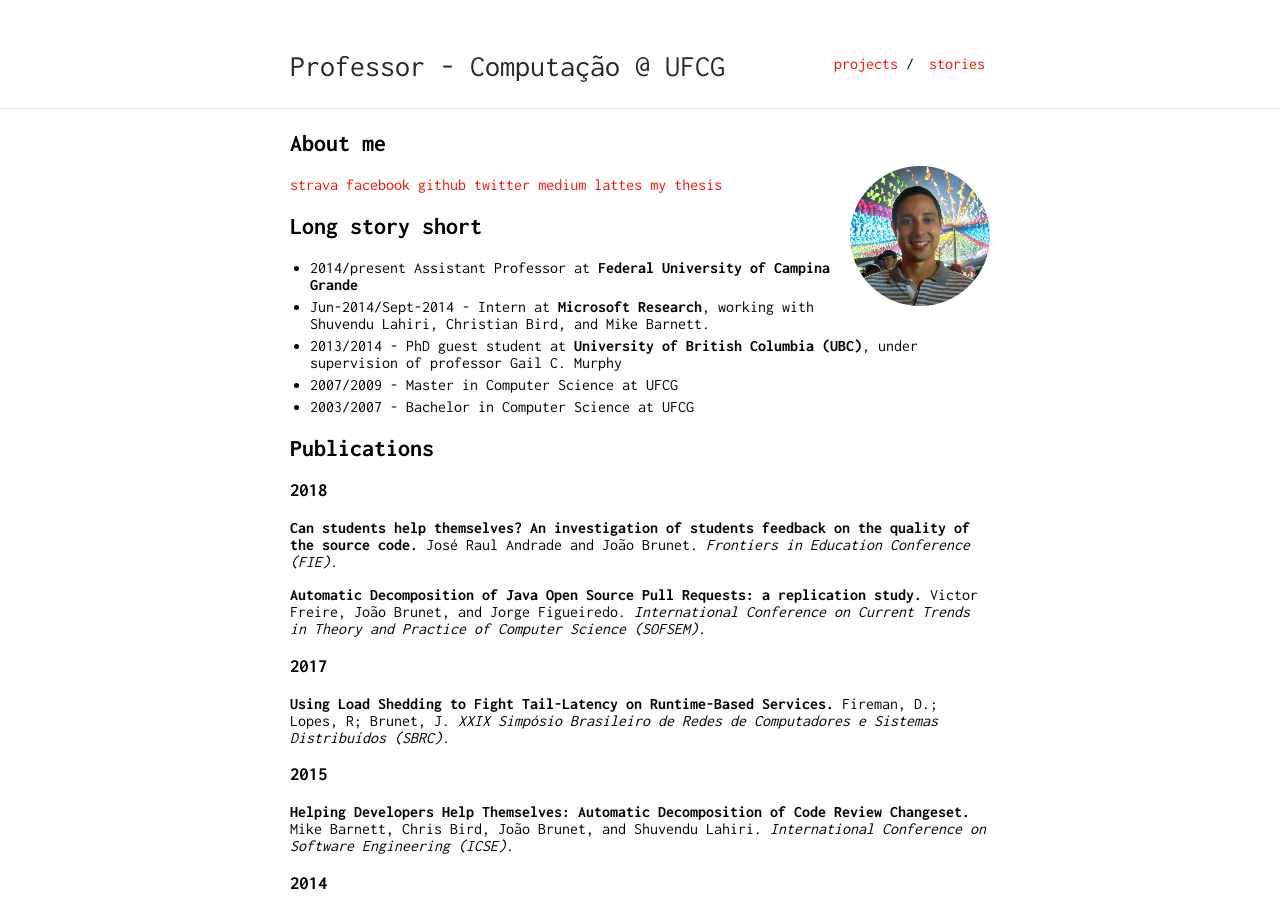
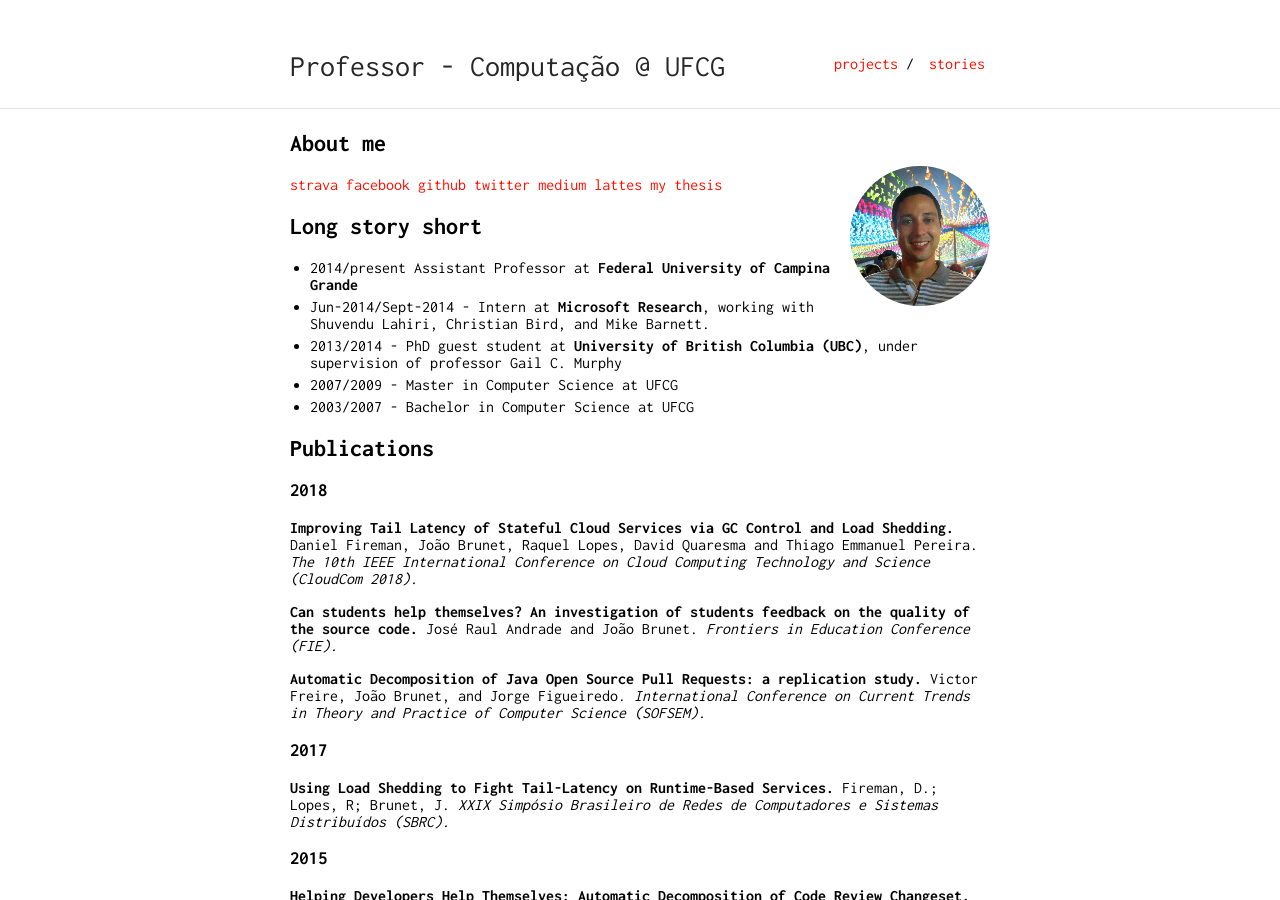
Before and after one commit to joaoarthurbm/joaoarthurbm.github.io, a Jekyll site: the page built from index.md, in a window 1280 px wide and 900 px high. Built offline with Jekyll 4.4.1, drawn with Linux system fonts in a browser that asks for light colours; our own code applies the rules of GitHub Pages for plain Markdown files.

Commit message:
cloudcom

```diff
--- a/index.md
+++ b/index.md
@@ -21,6 +21,10 @@ layout: default
 ## Publications
 
 ### 2018
+
+**Improving Tail Latency of Stateful Cloud Services via GC Control and Load Shedding.**
+Daniel Fireman, João Brunet, Raquel Lopes, David Quaresma and  Thiago Emmanuel Pereira.
+*The 10th IEEE International Conference on Cloud Computing Technology and Science (CloudCom 2018).*
 
 **Can students help themselves? An investigation of students feedback on the quality of the source code.**
 José Raul Andrade and João Brunet.
```
